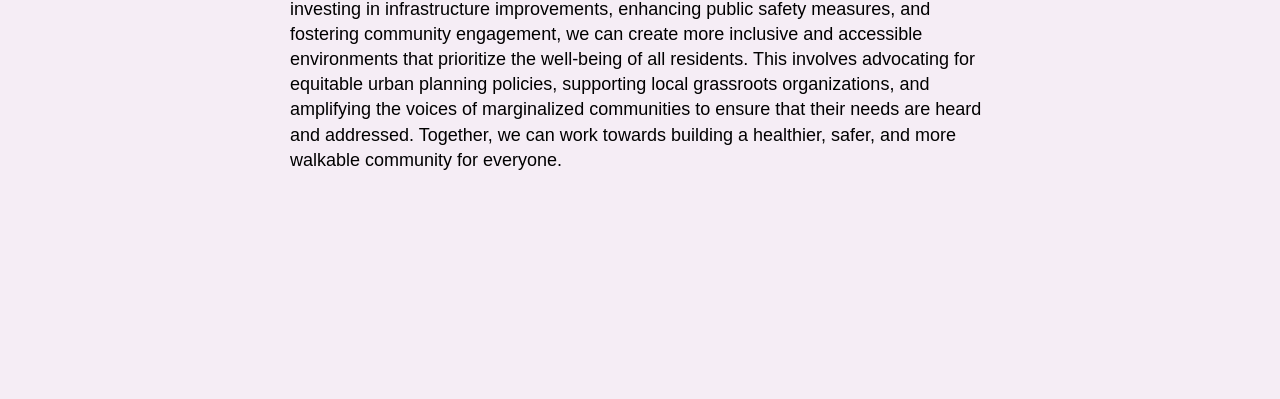
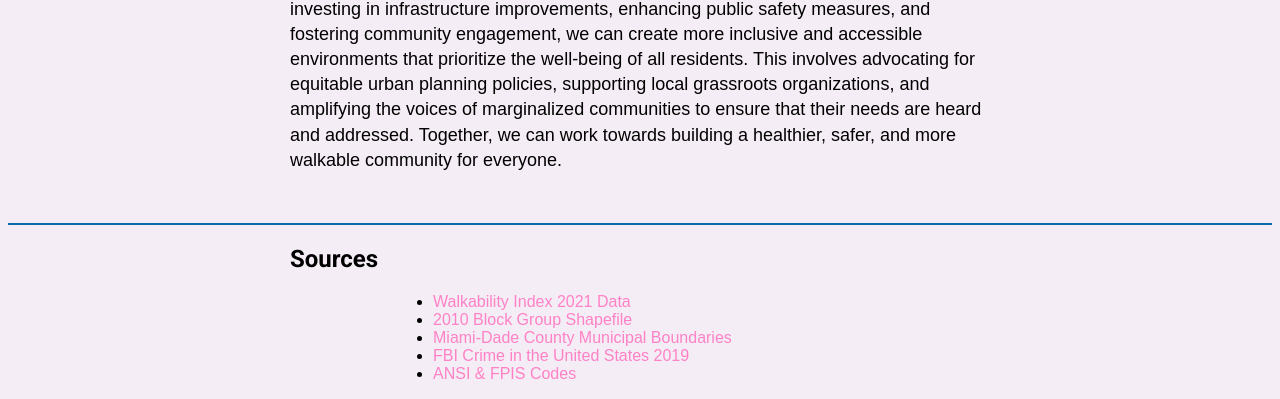
Before and after one commit to farinnaizq/farinnaizq.github.io, a plain HTML site: page walkability/index.html in a window 1280 px wide. Shown: the part 7591-7990 px from the top of the page. Before the commit the page ends 7782 px from the top, so only its background shows below. Drawn offline with nearby package versions, Linux system fonts and the light colour scheme; no server answers.

Commit message:
Update index.html

```diff
--- a/walkability/index.html
+++ b/walkability/index.html
@@ -132,9 +132,15 @@
         <p>This calls for community-driven initiatives, targeted interventions, and collaborative efforts aimed at addressing the underlying issues contributing to these disparities. By investing in infrastructure improvements, enhancing public safety measures, and fostering community engagement, we can create more inclusive and accessible environments that prioritize the well-being of all residents. This involves advocating for equitable urban planning policies, supporting local grassroots organizations, and amplifying the voices of marginalized communities to ensure that their needs are heard and addressed. Together, we can work towards building a healthier, safer, and more walkable community for everyone.</p>
 
 
-
-
-
+<div class="divider"></div>
+<h2> Sources</h2>
+<ul>
+    <li><a href="//catalog.data.gov/dataset/walkability-index1">Walkability Index 2021 Data</a></li>
+    <li><a href="https://gis-mdc.opendata.arcgis.com/datasets/9459ed9308e9412fbe1897a03f24df4b_0/explore?location=25.554736%2C-80.458180%2C9.69">2010 Block Group Shapefile</a></li>
+    <li><a href="https://gis-mdc.opendata.arcgis.com/datasets/5ece0745e24b4617a49f2e098df8117f/explore?location=25.710565%2C-80.263635%2C11.45">Miami-Dade County Municipal Boundaries</a></li>
+    <li><a href="https://ucr.fbi.gov/crime-in-the-u.s/2019/crime-in-the-u.s.-2019/tables/table-8/table-8-state-cuts/florida.xls">FBI Crime in the United States 2019</a></li>
+    <li><a href="https://www.census.gov/library/reference/code-lists/ansi.2010.html#list-tab-230474085">ANSI & FPIS Codes</a></li>
+</ul>
 
 
 
```
